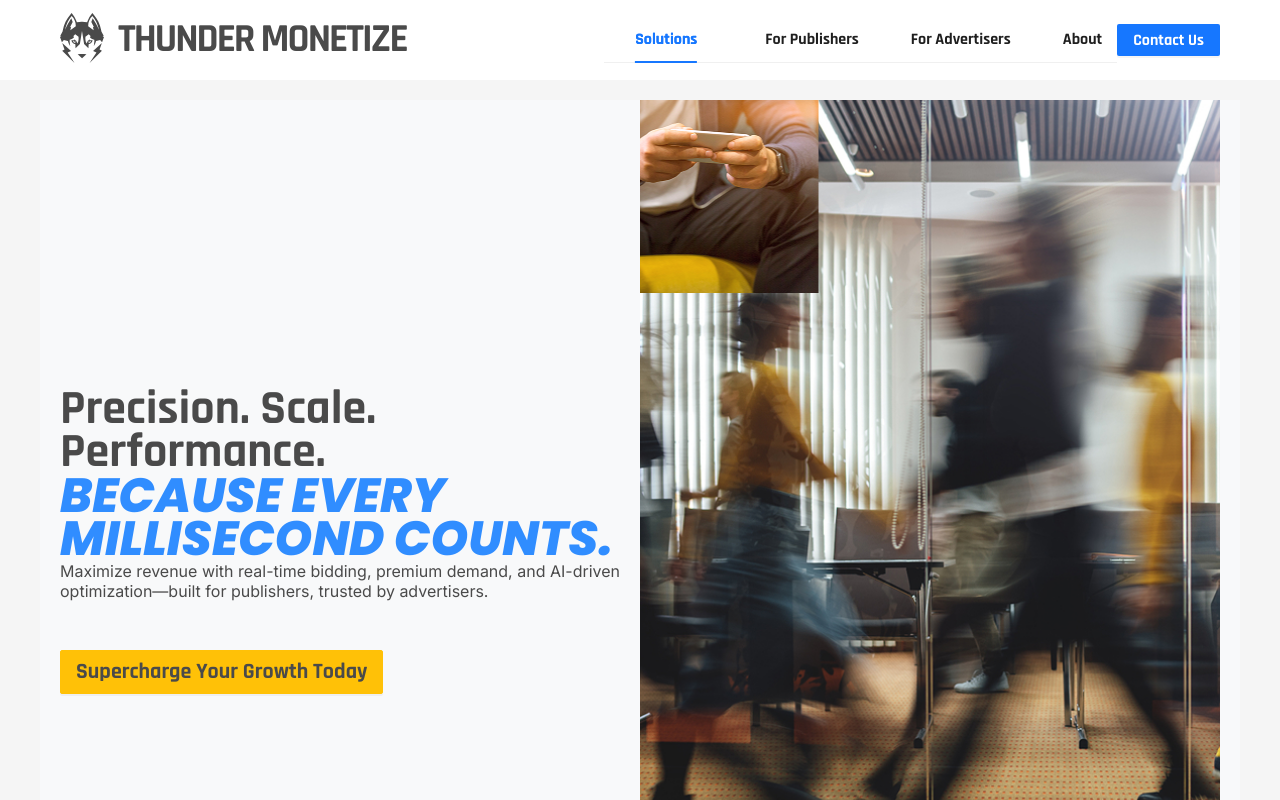
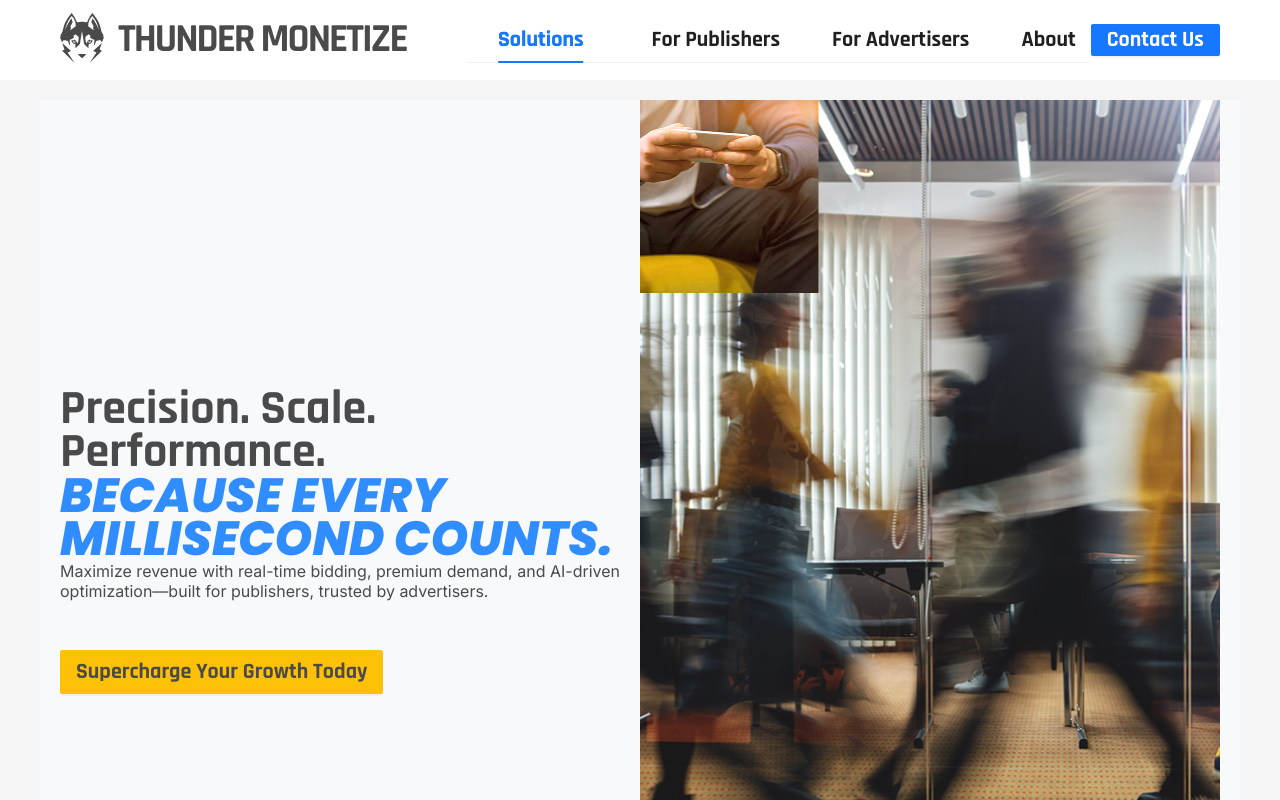
Before and after one commit to jwong65/vite-react-site, a React (Vite) app: page / in a window 1280 px wide. Shown: the top 800 px of the page. Built offline with nearby package versions, Linux system fonts and the light colour scheme.

Commit message:
Changed tabs and button to be same font-size

```diff
--- a/src/components/navigation_header.css
+++ b/src/components/navigation_header.css
@@ -108,7 +108,7 @@
 }
 
 .navigation-tabs .ant-tabs-tab-btn {
-    font-size: 16px;
+    font-size: 22px;
     font-family: 'Rajdhani', sans-serif;
     font-weight: 700;
     white-space: nowrap;
@@ -116,7 +116,7 @@
 
 .contact-button{
     font-family: 'Rajdhani', sans-serif;
-    font-size: 16px;
+    font-size: 22px;
     text-align: center;
     font-style: normal;
     height: 32px;
```
